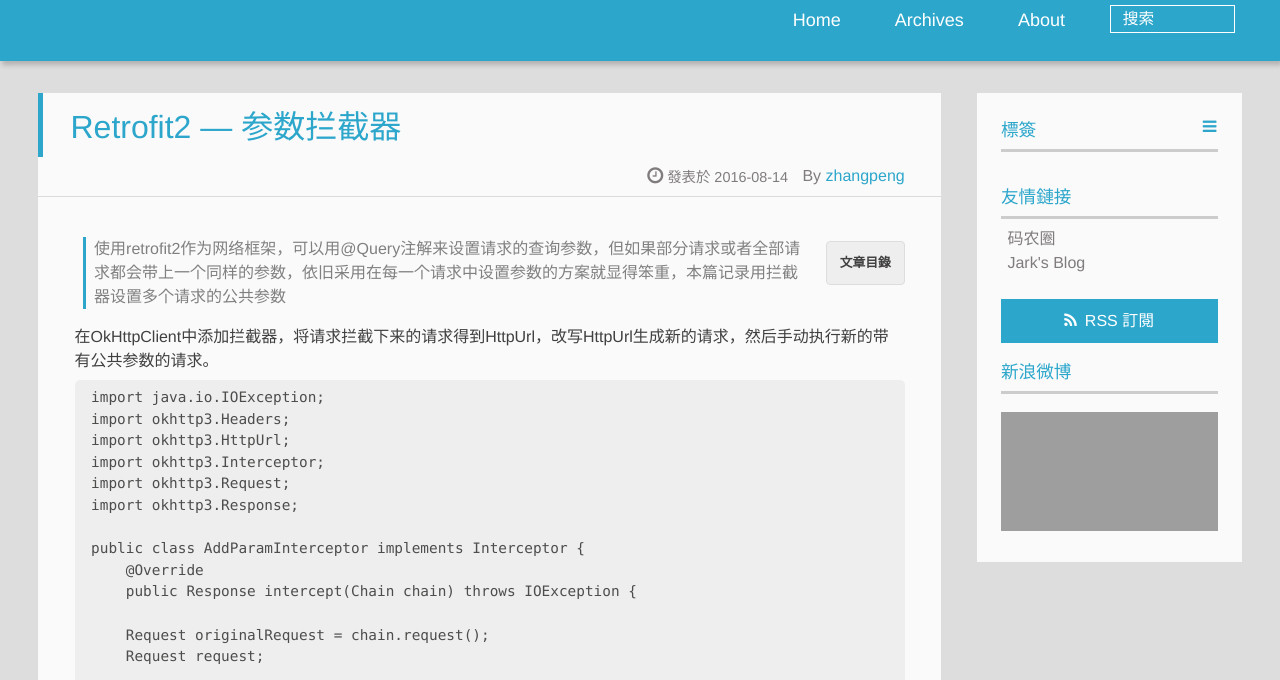
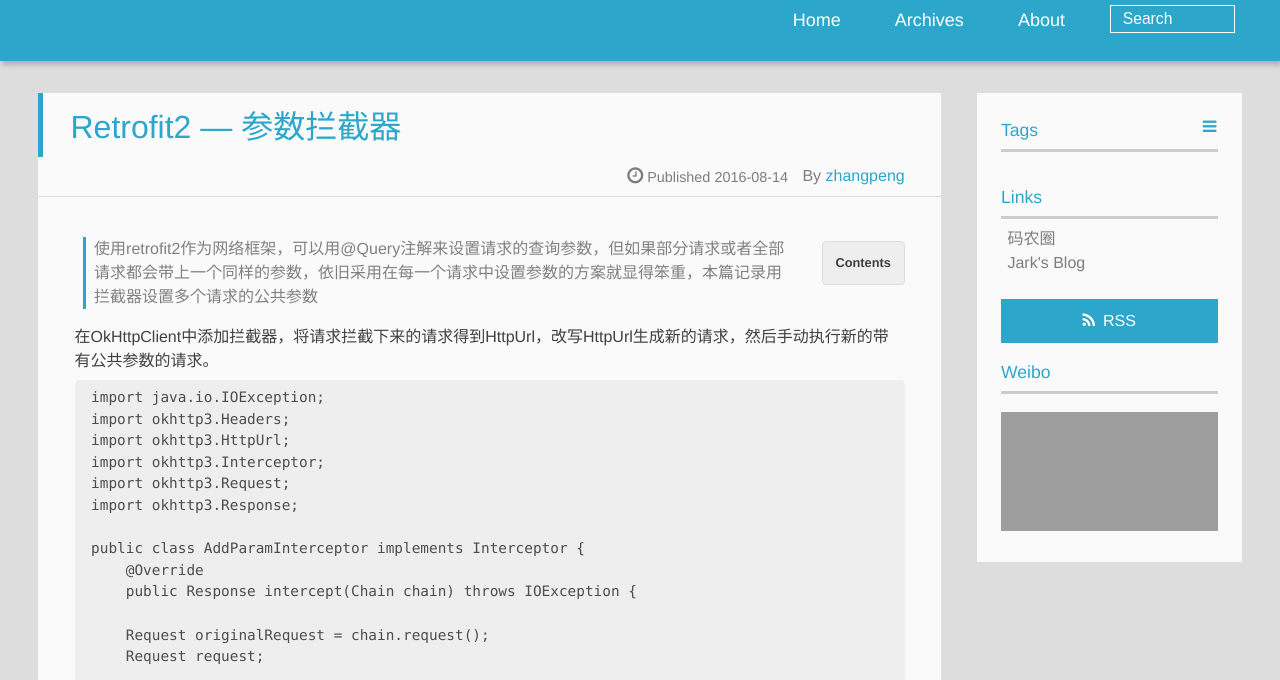
Before and after one commit to scauzhangpeng/scauzhangpeng.github.io, a plain HTML site: page 2016/08/14/参数拦截器/index.html in a window 1280 px wide. Shown: the part 120-800 px from the top of the page. Drawn offline with Linux system fonts and the light colour scheme; grey boxes are pictures that could not be loaded; a script that the page names is missing.

Commit message:
Site updated: 2016-08-15 09:13:13

```diff
--- a/2016/08/14/参数拦截器/index.html
+++ b/2016/08/14/参数拦截器/index.html
@@ -57,7 +57,7 @@ import java.">
 				<h1 class="site-name"><a href="/" title="Zp">Zp</a></h1>
 				<h2 class="blog-motto"></h2>
 			</div>
-			<div class="navbar"><a class="navbutton navmobile" href="#" title="菜單">
+			<div class="navbar"><a class="navbutton navmobile" href="#" title="Menu">
 			</a></div>
 			<nav class="animated">
 				<ul>
@@ -73,7 +73,7 @@ import java.">
 
 					<form class="search" action="//google.com/search" method="get" accept-charset="utf-8">
 						<label>Search</label>
-						<input type="search" id="search" name="q" autocomplete="off" maxlength="20" placeholder="搜索" />
+						<input type="search" id="search" name="q" autocomplete="off" maxlength="20" placeholder="Search" />
 						<input type="hidden" name="q" value="site:yoursite.com">
 					</form>
 
@@ -96,14 +96,14 @@ import java.">
 		<a href="/about" title="zhangpeng" target="_blank" itemprop="author">zhangpeng</a>
 
   <p class="article-time">
-    <time datetime="2016-08-14T14:44:56.000Z" itemprop="datePublished"> 發表於 2016-08-14</time>
+    <time datetime="2016-08-14T14:44:56.000Z" itemprop="datePublished"> Published 2016-08-14</time>
 
   </p>
 </header>
 	<div class="article-content">
 
 		<div id="toc" class="toc-article">
-			<strong class="toc-title">文章目錄</strong>
+			<strong class="toc-title">Contents</strong>
 
 
 
@@ -175,17 +175,17 @@ public class AddParamInterceptor implements Interceptor {
 
 
 </div>
-      <div class="openaside"><a class="navbutton" href="#" title="顯示側邊欄"></a></div>
+      <div class="openaside"><a class="navbutton" href="#" title="Show Sidebar"></a></div>
 
   <div id="toc" class="toc-aside">
-  <strong class="toc-title">文章目錄</strong>
+  <strong class="toc-title">Contents</strong>
 
 
 
   </div>
 
 <div id="asidepart">
-<div class="closeaside"><a class="closebutton" href="#" title="隱藏側邊欄"></a></div>
+<div class="closeaside"><a class="closebutton" href="#" title="Hide Sidebar"></a></div>
 <aside class="clearfix">
 
 
@@ -195,7 +195,7 @@ public class AddParamInterceptor implements Interceptor {
 
 
 <div class="tagslist">
-	<p class="asidetitle">標簽</p>
+	<p class="asidetitle">Tags</p>
 		<ul class="clearfix">
 
 
@@ -205,7 +205,7 @@ public class AddParamInterceptor implements Interceptor {
 
 
   <div class="linkslist">
-  <p class="asidetitle">友情鏈接</p>
+  <p class="asidetitle">Links</p>
     <ul>
 
           <li>
@@ -227,11 +227,11 @@ public class AddParamInterceptor implements Interceptor {
 
 
   <div class="rsspart">
-	<a href="/atom.xml" target="_blank" title="rss">RSS 訂閱</a>
+	<a href="/atom.xml" target="_blank" title="rss">RSS</a>
 </div>
 
   <div class="weiboshow">
-  <p class="asidetitle">新浪微博</p>
+  <p class="asidetitle">Weibo</p>
     <iframe width="100%" height="119" class="share_self"  frameborder="0" scrolling="no" src="http://widget.weibo.com/weiboshow/index.php?language=&width=0&height=119&fansRow=2&ptype=1&speed=0&skin=9&isTitle=1&noborder=1&isWeibo=0&isFans=0&uid=null&verifier=b3593ceb&dpc=1"></iframe>
 </div>
 
@@ -453,7 +453,7 @@ var _hmt = _hmt || [];
 <!-- Totop Begin -->
 
 	<div id="totop">
-	<a title="返回頂部"><img src="/img/scrollup.png"/></a>
+	<a title="Back to Top"><img src="/img/scrollup.png"/></a>
 	</div>
 	<script src="/js/totop.js"></script>
 
--- a/index.html
+++ b/index.html
@@ -44,7 +44,7 @@
 				<h1 class="site-name"><a href="/" title="Zp">Zp</a></h1>
 				<h2 class="blog-motto"></h2>
 			</div>
-			<div class="navbar"><a class="navbutton navmobile" href="#" title="菜單">
+			<div class="navbar"><a class="navbutton navmobile" href="#" title="Menu">
 			</a></div>
 			<nav class="animated">
 				<ul>
@@ -60,7 +60,7 @@
 
 					<form class="search" action="//google.com/search" method="get" accept-charset="utf-8">
 						<label>Search</label>
-						<input type="search" id="search" name="q" autocomplete="off" maxlength="20" placeholder="搜索" />
+						<input type="search" id="search" name="q" autocomplete="off" maxlength="20" placeholder="Search" />
 						<input type="hidden" name="q" value="site:yoursite.com">
 					</form>
 
@@ -85,7 +85,7 @@
 		<a href="/about" title="zhangpeng" target="_blank" itemprop="author">zhangpeng</a>
 
   <p class="article-time">
-    <time datetime="2016-08-14T14:44:56.000Z" itemprop="datePublished"> 發表於 2016-08-14</time>
+    <time datetime="2016-08-14T14:44:56.000Z" itemprop="datePublished"> Published 2016-08-14</time>
 
   </p>
 </header>
@@ -161,7 +161,7 @@ public class AddParamInterceptor implements Interceptor {
 		<a href="/about" title="zhangpeng" target="_blank" itemprop="author">zhangpeng</a>
 
   <p class="article-time">
-    <time datetime="2016-08-08T12:04:24.258Z" itemprop="datePublished"> 發表於 2016-08-08</time>
+    <time datetime="2016-08-08T12:04:24.258Z" itemprop="datePublished"> Published 2016-08-08</time>
 
   </p>
 </header>
@@ -208,10 +208,10 @@ public class AddParamInterceptor implements Interceptor {
 
 
 </div>
-      <div class="openaside"><a class="navbutton" href="#" title="顯示側邊欄"></a></div>
+      <div class="openaside"><a class="navbutton" href="#" title="Show Sidebar"></a></div>
 
 <div id="asidepart">
-<div class="closeaside"><a class="closebutton" href="#" title="隱藏側邊欄"></a></div>
+<div class="closeaside"><a class="closebutton" href="#" title="Hide Sidebar"></a></div>
 <aside class="clearfix">
 
 
@@ -221,7 +221,7 @@ public class AddParamInterceptor implements Interceptor {
 
 
 <div class="tagslist">
-	<p class="asidetitle">標簽</p>
+	<p class="asidetitle">Tags</p>
 		<ul class="clearfix">
 
 
@@ -231,7 +231,7 @@ public class AddParamInterceptor implements Interceptor {
 
 
   <div class="linkslist">
-  <p class="asidetitle">友情鏈接</p>
+  <p class="asidetitle">Links</p>
     <ul>
 
           <li>
@@ -253,11 +253,11 @@ public class AddParamInterceptor implements Interceptor {
 
 
   <div class="rsspart">
-	<a href="/atom.xml" target="_blank" title="rss">RSS 訂閱</a>
+	<a href="/atom.xml" target="_blank" title="rss">RSS</a>
 </div>
 
   <div class="weiboshow">
-  <p class="asidetitle">新浪微博</p>
+  <p class="asidetitle">Weibo</p>
     <iframe width="100%" height="119" class="share_self"  frameborder="0" scrolling="no" src="http://widget.weibo.com/weiboshow/index.php?language=&width=0&height=119&fansRow=2&ptype=1&speed=0&skin=9&isTitle=1&noborder=1&isWeibo=0&isFans=0&uid=null&verifier=b3593ceb&dpc=1"></iframe>
 </div>
 
@@ -402,7 +402,7 @@ var _hmt = _hmt || [];
 <!-- Totop Begin -->
 
 	<div id="totop">
-	<a title="返回頂部"><img src="/img/scrollup.png"/></a>
+	<a title="Back to Top"><img src="/img/scrollup.png"/></a>
 	</div>
 	<script src="/js/totop.js"></script>
 
```
Also changed, not shown: 2016/08/08/hello-world/index.html (+12 -12 lines).
